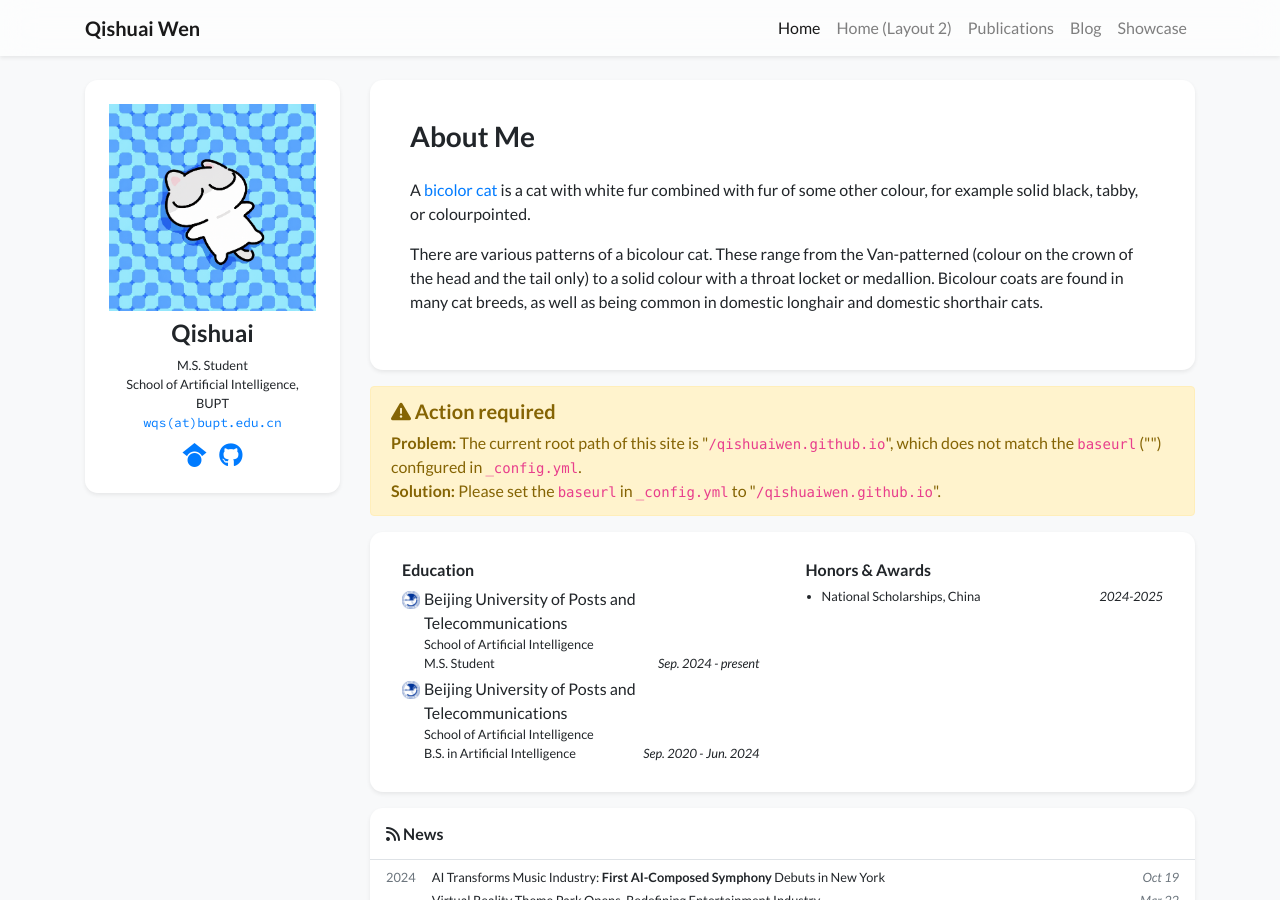
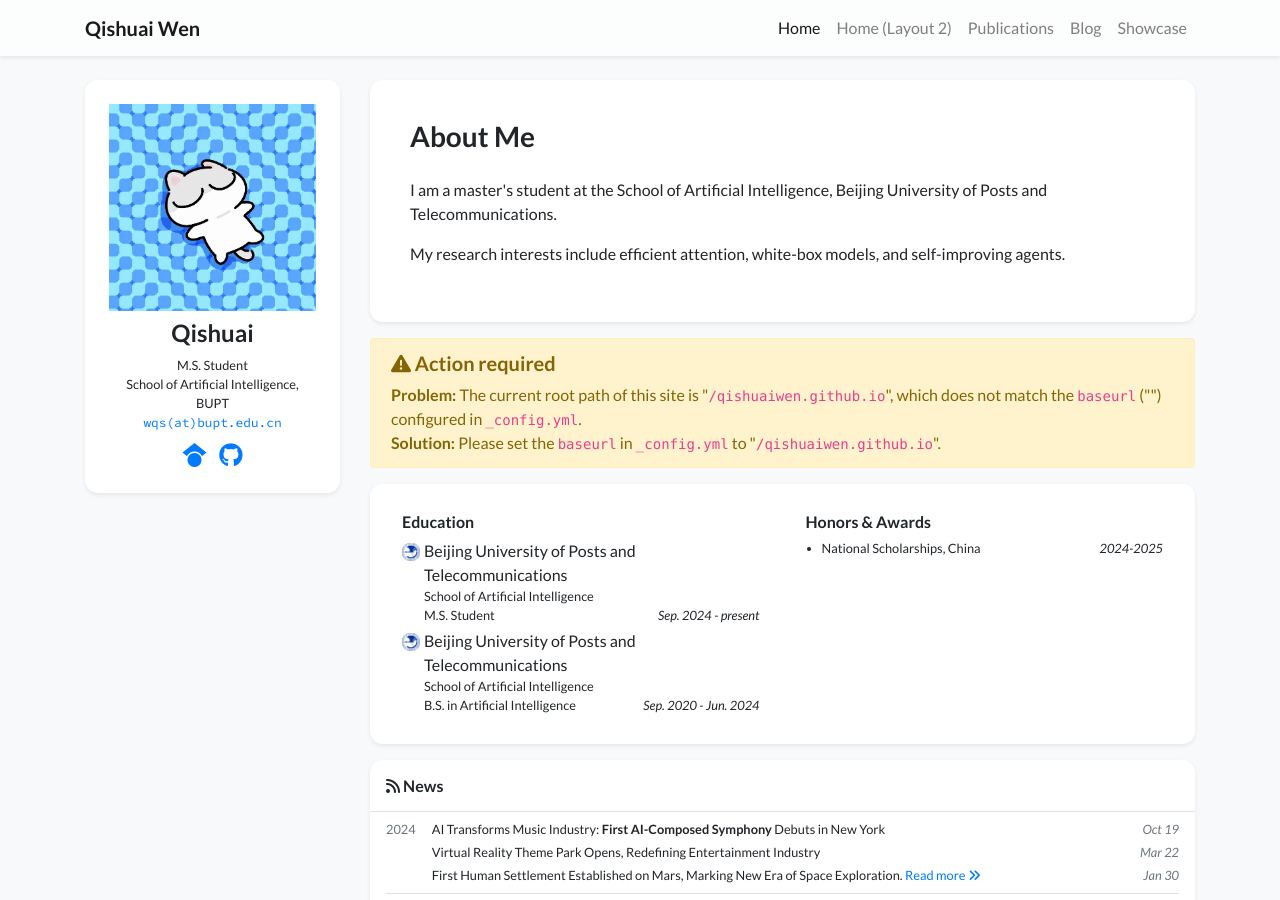
Before and after one commit to QishuaiWen/qishuaiwen.github.io, a Jekyll site: the page built from index.html, in a window 1280 px wide and 900 px high. Built offline with Jekyll 4.4.1, drawn with Linux system fonts in a browser that asks for light colours; nearby versions of some CDN libraries; a style sheet for code colours, icons or effects is not loaded.

Commit message:
Update profile.yml

```diff
--- a/_data/profile.yml
+++ b/_data/profile.yml
@@ -19,12 +19,12 @@ github: QishuaiWen
 short_bio_text_justify: false
 short_bio: >-
   <p>
-    A <a href="https://en.wikipedia.org/wiki/Bicolor_cat" target="_blank">bicolor cat</a> is a cat with white fur combined with fur of some other colour, for example solid black, tabby, or colourpointed.
+    I am a master's student at the School of Artificial Intelligence,
+    Beijing University of Posts and Telecommunications.
   </p>
   <p>
-    There are various patterns of a bicolour cat. These range from the Van-patterned (colour on the crown of the head
-    and the tail only) to a solid colour with a throat locket or medallion. Bicolour coats are found in many cat breeds,
-    as well as being common in domestic longhair and domestic shorthair cats.
+    My research interests include efficient attention, white-box models,
+    and self-improving agents.
   </p>
 
 portrait_url: /assets/images/photos/catme.png
```
